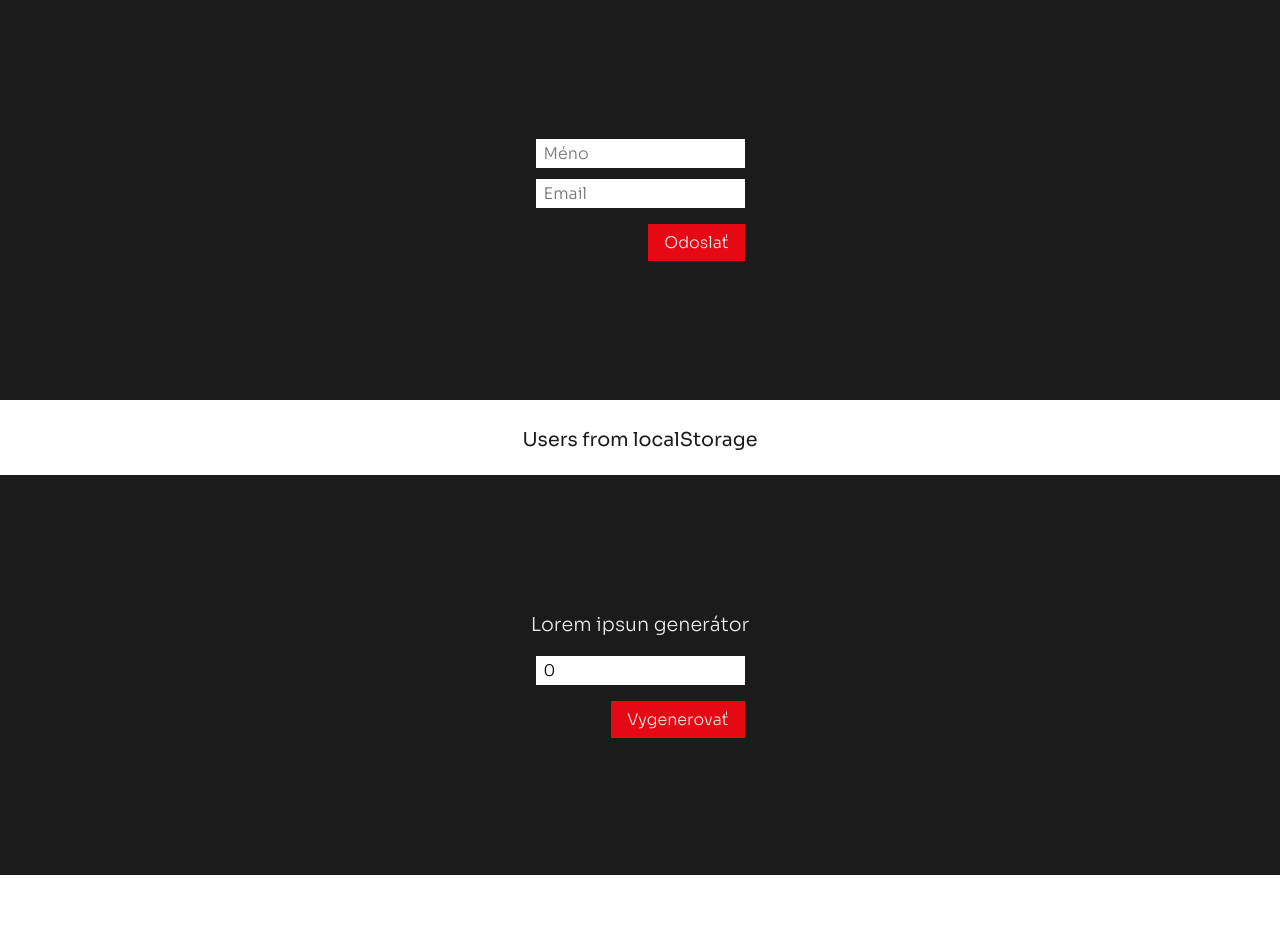
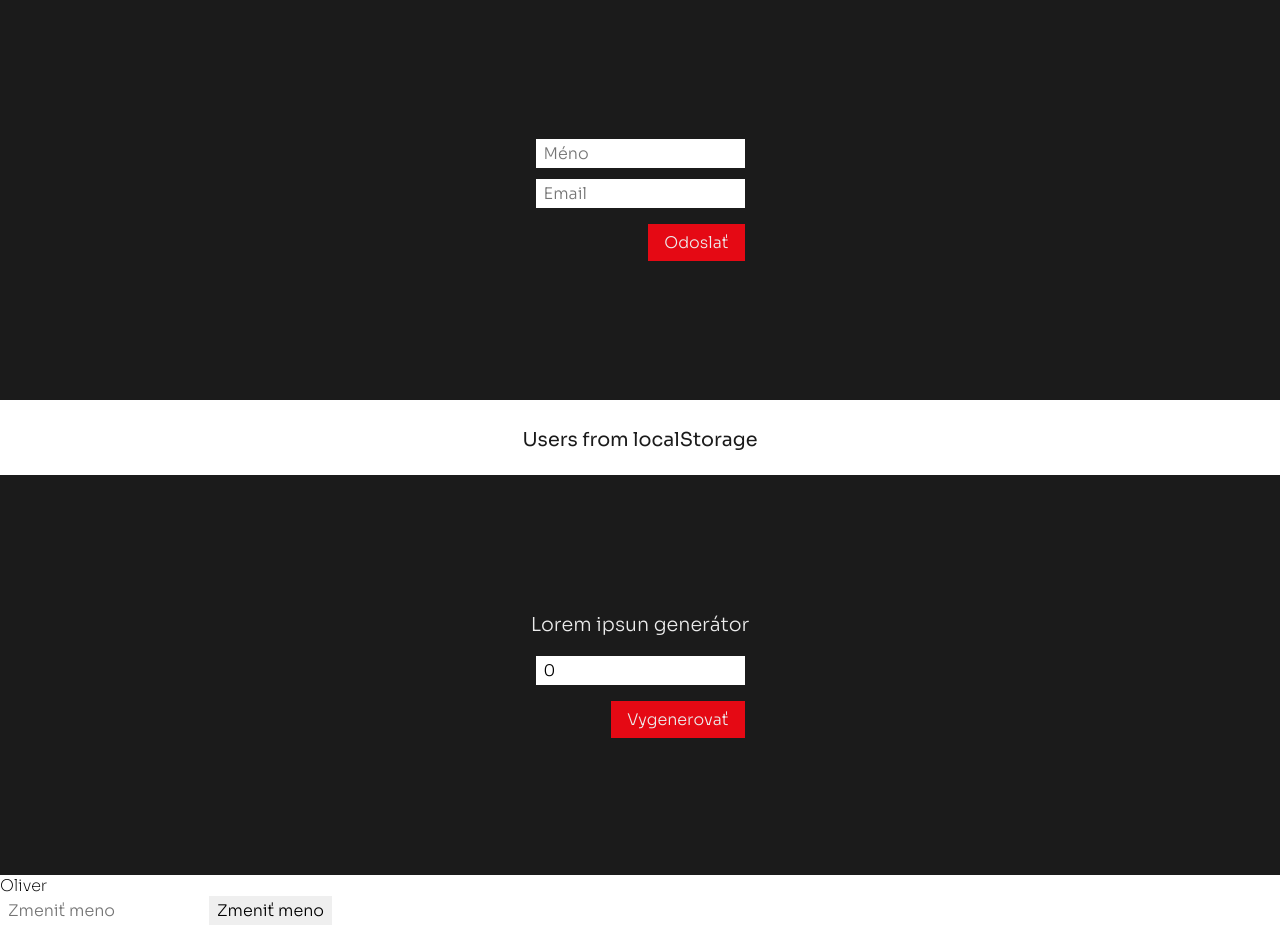
Before and after one commit to OliverSla/React-2, a React (Vite) app: page / in a window 1280 px wide. Before the commit the page ends 875 px from the top, so only its background shows below. Built offline with nearby package versions, Linux system fonts and the light colour scheme.

Commit message:
React 2 - useRef hook

```diff
--- a/src/App.jsx
+++ b/src/App.jsx
@@ -1,11 +1,13 @@
 import Form from './components/Form'
 import LoremIpsunGenerator from './components/LoremIpsunGenerator';
+import UseRefHook from './components/UseRefHook';
 
 function App() {
   return (
     <>
   <Form />
   <LoremIpsunGenerator />
+  <UseRefHook />
     </>
   );
 }
--- /dev/null
+++ b/src/components/UseRefHook.jsx
@@ -0,0 +1,39 @@
+import { useRef, useState } from "react";
+
+const UseRefHook = () => {
+  const inputRef = useRef(null);
+  const [name, setName] = useState("");
+
+  const formSubmit = (e) => {
+    e.preventDefault();
+
+    inputRef.current.textContent = name;
+    inputRef.current.style.fontSize = "2em";
+    inputRef.current.style.color = "green";
+    inputRef.current.style.margin = "50px";
+    inputRef.current.style.textTransform = "uppercase";
+
+    setName("");
+  };
+
+  const inputHandler = (e) => {
+    setName(e.target.value);
+  };
+
+  return (
+    <div className="UseRefHook">
+      <h2 ref={inputRef}>Oliver</h2>
+      <form onSubmit={formSubmit}>
+        <input
+          type="text"
+          placeholder="Zmeniť meno"
+          value={name}
+          onChange={inputHandler}
+        />
+        <input type="submit" value={"Zmeniť meno"} />
+      </form>
+    </div>
+  );
+};
+
+export default UseRefHook;
```
